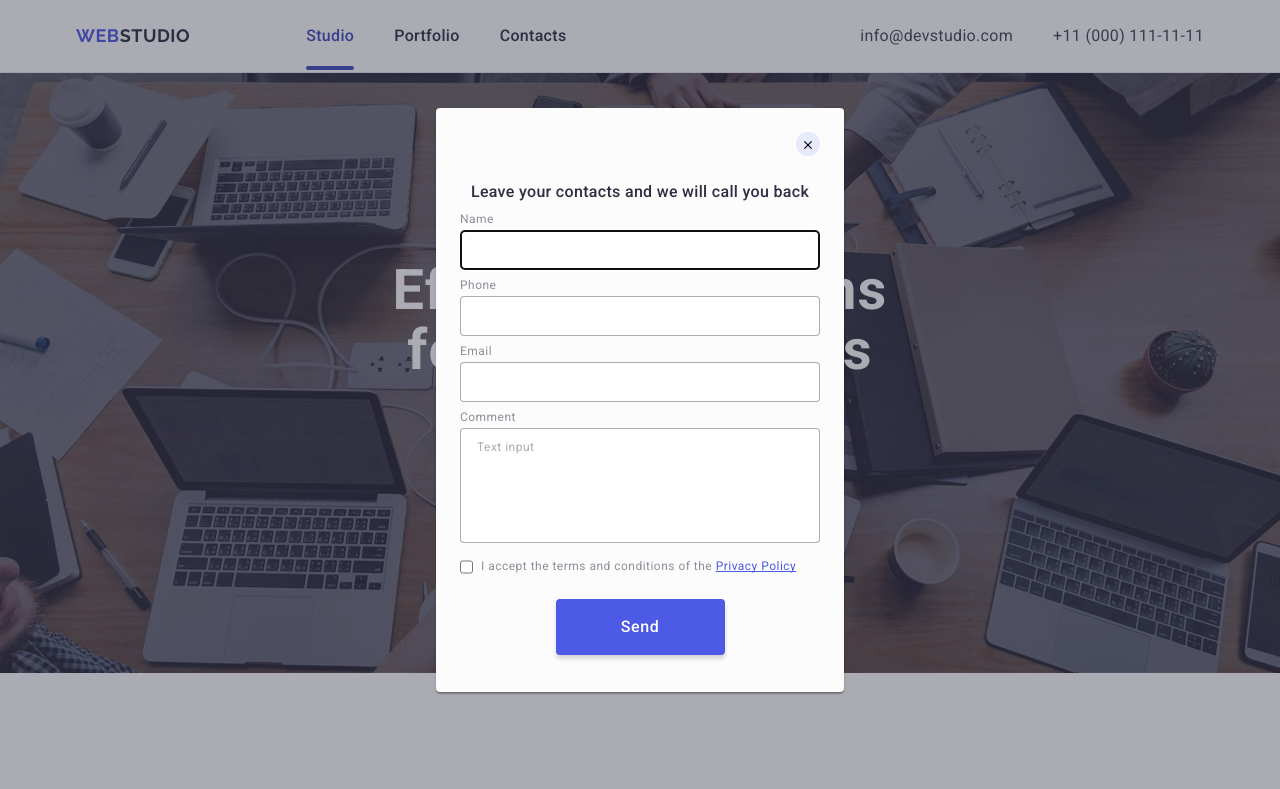
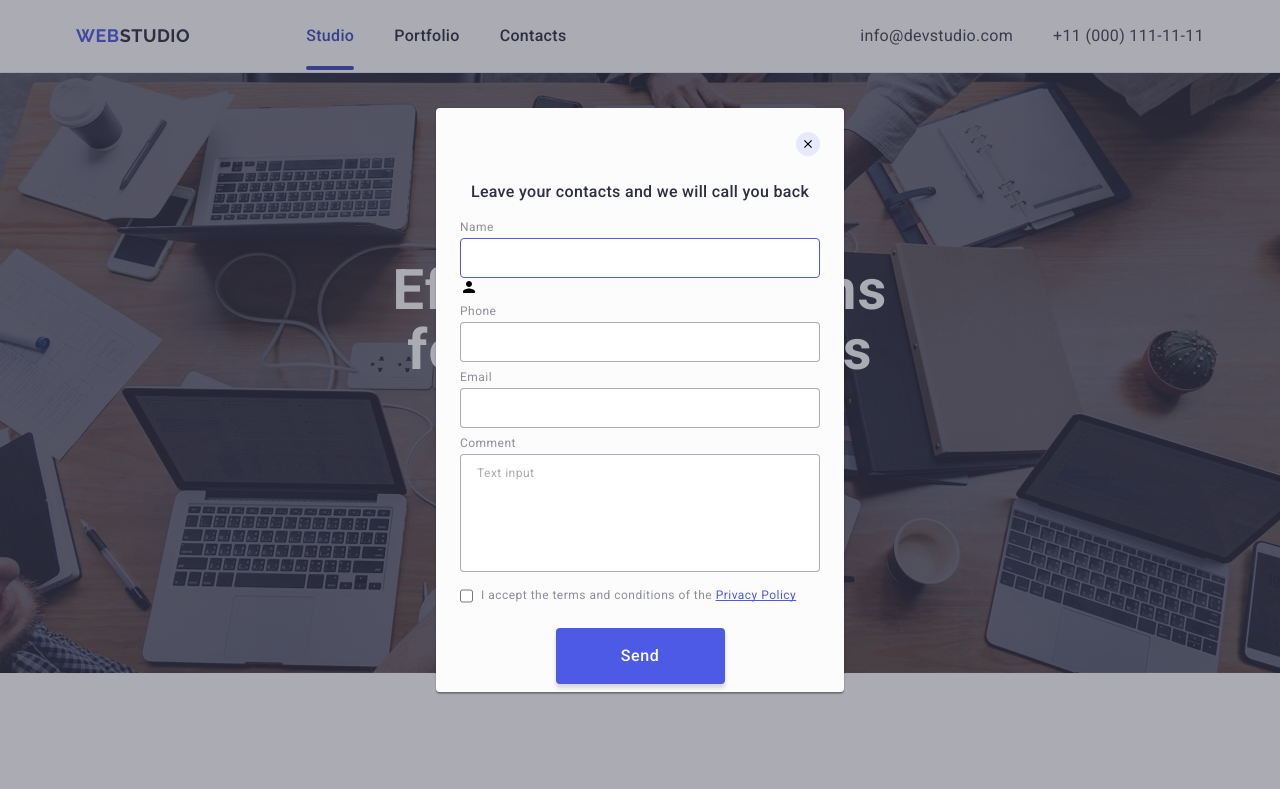
Before and after one commit to Oleksandr-Hlushuk/goit-markup-hw-05, a plain HTML site: page index.html in a window 1280 px wide. Shown: the top 789 px of the page. Drawn offline with nearby package versions, Linux system fonts and the light colour scheme.

Commit message:
fix 2 modal styles

```diff
--- a/css/styles.css
+++ b/css/styles.css
@@ -523,6 +523,7 @@ img {
 }
 
 .subscribe-form-input {
+  outline: none;
   border: 1px solid var(--white);
   border-radius: 4px;
   width: 264px;
@@ -530,15 +531,21 @@ img {
   box-shadow: 0 4px 4px 0 rgba(0, 0, 0, 0.15);
   background-color: var(--navy-blue);
   margin-right: 24px;
-}
-
-.subscribe-form-input::placeholder {
   font-family: var(--main-family);
   font-size: 12px;
   line-height: 2;
   letter-spacing: 0.04em;
   color: var(--white);
   padding: 8px 16px;
+}
+
+.subscribe-form-input::placeholder {
+  display: block;
+  font-family: var(--main-family);
+  font-size: 12px;
+  line-height: 2;
+  letter-spacing: 0.04em;
+  color: var(--white);
 }
 
 .footer-subscribe-button {
@@ -618,14 +625,14 @@ img {
   height: 24px;
   align-self: flex-end;
   background-color: var(--cornflower);
-  stroke-width: 1px;
-  stroke: rgba(0, 0, 0, 0.1);
-  border: none;
+  border: 1px;
+  border-color: rgba(0, 0, 0, 0.1);
   cursor: pointer;
 }
 
 .icon-modal-close {
-  align-self: center;
+  display: block;
+  margin: auto;
 }
 
 .close-modal-button:hover,
@@ -641,6 +648,7 @@ img {
   letter-spacing: 0.02em;
   text-align: center;
   color: var(--navy-blue);
+  margin-bottom: 8px;
 }
 
 .modal-form-label {
@@ -661,18 +669,27 @@ img {
   font-family: inherit;
   border: 1px solid var(--navy-blue-modal);
   border-radius: 4px;
+  outline: none;
+  width: 100%;
   height: 40px;
+  padding-left: 38px;
   transition: border 250ms ease-in-out;
+  color: var(--navy-blue);
 }
 
 .modal-form-textarea {
   border: 1px solid var(--navy-blue-modal);
   border-radius: 4px;
-  max-width: 100%;
+  width: 100%;
   resize: none;
+  outline: none;
   transition: border 250ms ease-in-out;
   padding: 8px 16px;
   margin-bottom: 8px;
+  font-size: 12px;
+  line-height: 1.67;
+  letter-spacing: 0.04em;
+  color: var(--navy-blue);
 }
 
 .modal-form-textarea::placeholder {
@@ -683,8 +700,8 @@ img {
   color: var(--navy-blue-modal);
 }
 
-label:focus-within .modal-form-input,
-label:focus-within .modal-form-textarea {
+.modal-form-input:focus,
+.modal-form-textarea:focus {
   border: 1px solid var(--iris);
 }
 
--- a/index.html
+++ b/index.html
@@ -522,6 +522,9 @@
               autofocus
               required
             />
+            <svg class="icon-modal-input" width="18" height="18">
+              <use href="./images/icons.svg#icon-modal-name"></use>
+            </svg>
           </label>
 
           <label class="modal-form-label">
@@ -548,7 +551,7 @@
             <p class="modal-label-text">Comment</p>
             <textarea
               class="modal-form-textarea"
-              rows="7"
+              rows="5"
               name="user-comment"
               placeholder="Text input"
             ></textarea>
```
